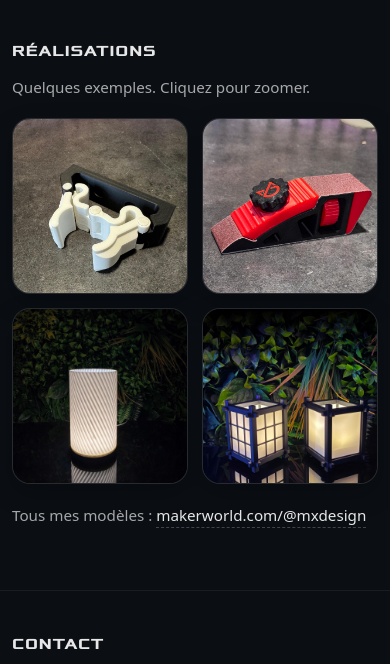
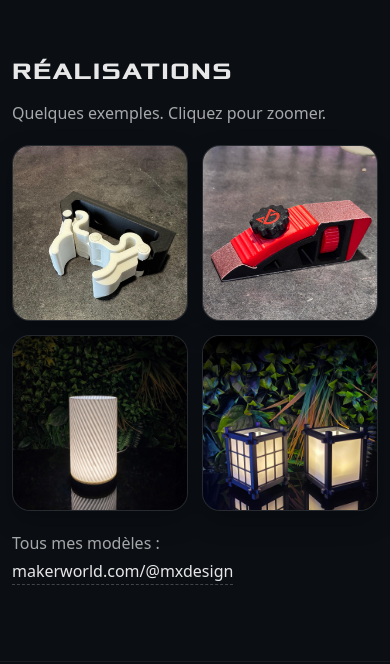
Before and after one commit to MIC-XAV/MXDESIGN, a plain HTML site: page index.html in a window 390 px wide. Shown: the part 1310-1974 px from the top of the page. Drawn offline with Linux system fonts and the light colour scheme.

Commit message:
Add files via upload

```diff
--- a/index.html
+++ b/index.html
@@ -742,27 +742,7 @@
 
 
 
-@media (max-width:768px){
 
-  /* Réduire padding sections */
-  #realisations,
-  #contact{
-    padding: 45px 0; /* avant 60px */
-  }
-
-  /* Réduire taille titres */
-  #realisations h2,
-  #contact h2{
-    font-size: 90%;
-  }
-
-  /* Réduire texte */
-  #realisations p,
-  #contact p{
-    font-size: 95%;
-  }
-
-}
 
 
   </style>
```
